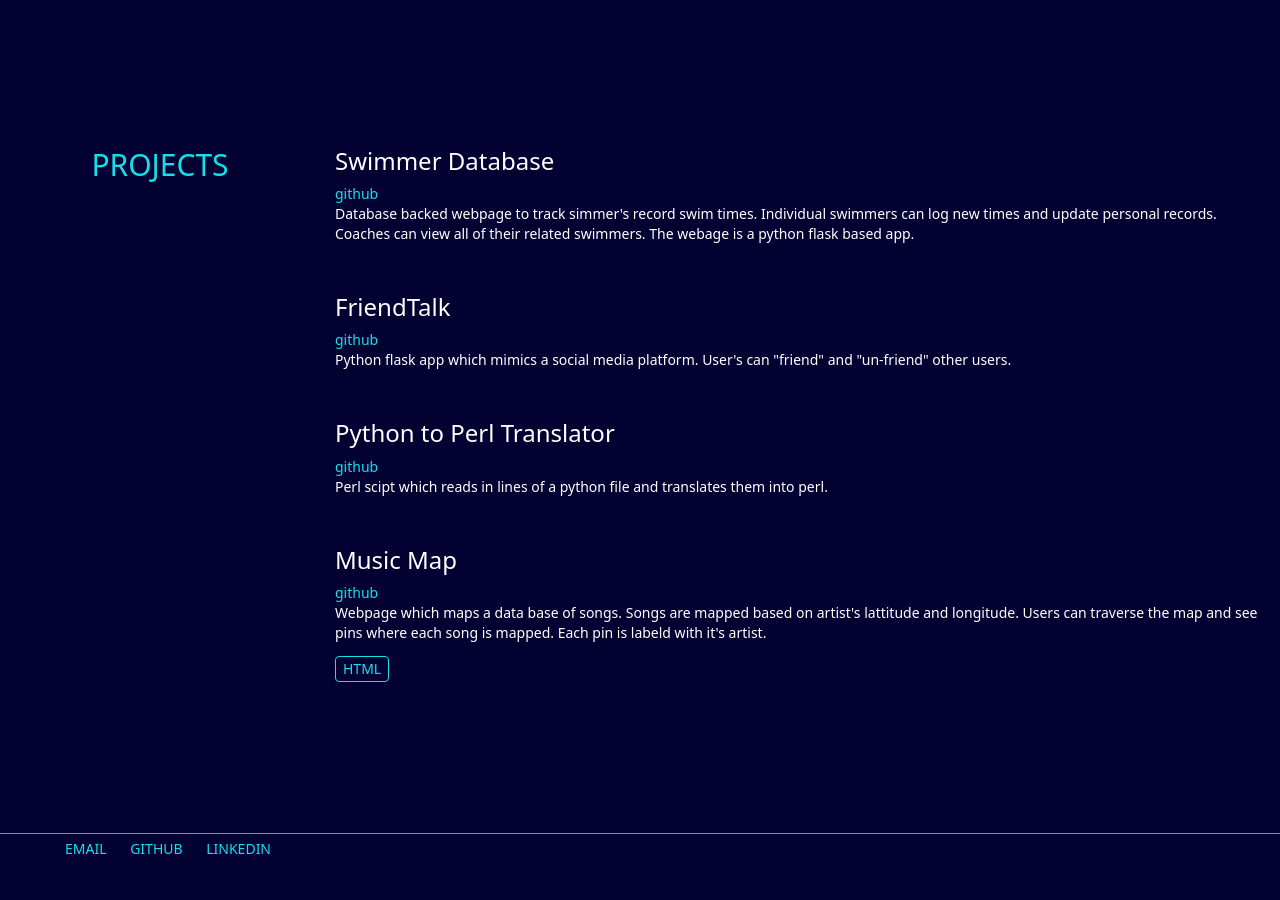
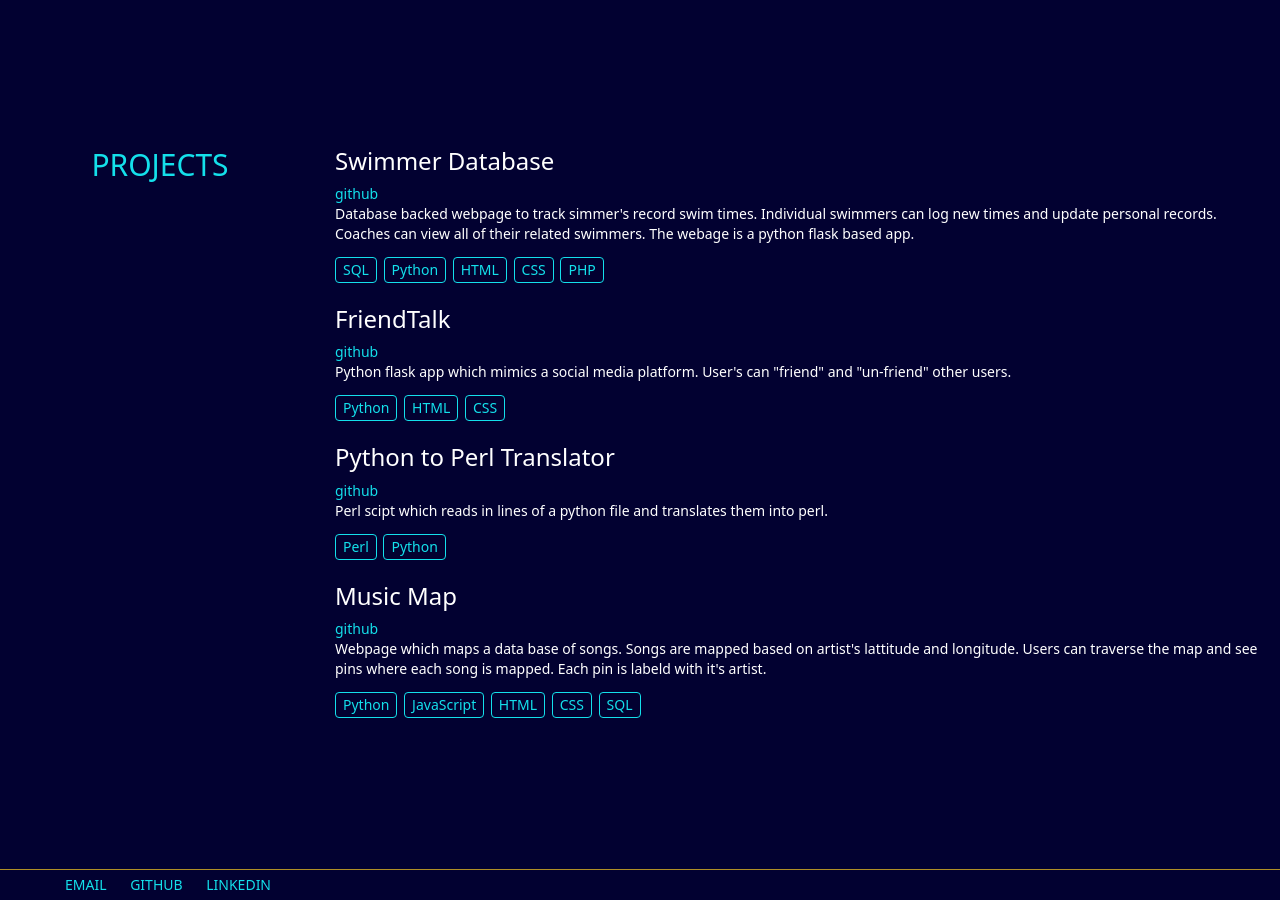
Before and after one commit to emmeline2/emmeline2.github.io, a Jekyll site: the page built from index.html, in a window 1280 px wide and 900 px high, scrolled down 1029 px. Built offline with Jekyll 4.4.1, drawn with Linux system fonts in a browser that asks for light colours; before the commit the page ends 1898 px from its top, so only the background shows below that.

Commit message:
langauge cubes

```diff
--- a/index.html
+++ b/index.html
@@ -51,22 +51,36 @@ title: Emmeline Pearson
 			<p>Database backed webpage to track simmer's record swim times. Individual swimmers can log new times and update personal records. Coaches can view all
 			   of their related swimmers. The webage is a python flask based app.
 			</p>
+			<div class="languageCube">SQL</div>
+			<div class="languageCube">Python</div>
+			<div class="languageCube">HTML</div>
+			<div class="languageCube">CSS</div>
+			<div class="languageCube">PHP</div>
 			<br>
 			<h3>FriendTalk</h3>
 			<a href="https://github.com/emmeline2/friendTalk">github</a>
 			<p>Python flask app which mimics a social media platform. User's can "friend" and "un-friend" other users.
 			</p>
+			<div class="languageCube">Python</div>
+			<div class="languageCube">HTML</div>
+			<div class="languageCube">CSS</div>
 			<br>
 			<h3>Python to Perl Translator</h3>
 			<a href="https://github.com/emmeline2/translator1">github</a>
 			<p>Perl scipt which reads in lines of a python file and translates them into perl.
 			</p>
+			<div class="languageCube">Perl</div>
+			<div class="languageCube">Python</div>
 			<br>
 			<h3>Music Map</h3>
 			<a href="https://github.com/emmeline2/MusicMap">github</a>
 			<p> Webpage which maps a data base of songs. Songs are mapped based on artist's lattitude and longitude. Users can traverse the map and see pins where each song is mapped. Each pin is labeld with it's artist.
 			</p>
+			<div class="languageCube">Python</div>
+			<div class="languageCube">JavaScript</div>
 			<div class="languageCube">HTML</div>
+			<div class="languageCube">CSS</div>
+			<div class="languageCube">SQL</div>
 			<br>
 			<br>
 		</div>
```
